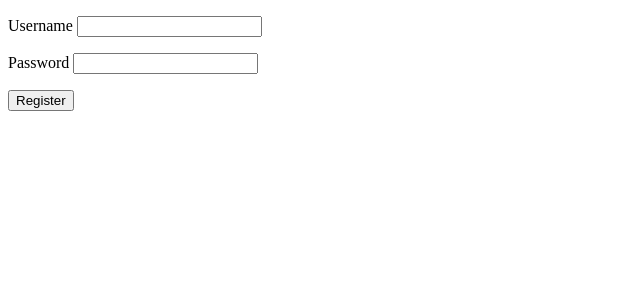
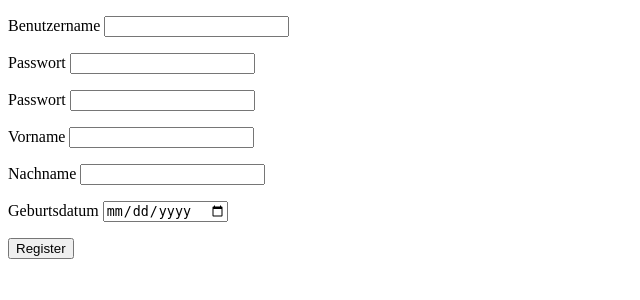
Before and after one commit to Paul01001000/IBS-Project, a Flask app: template templates/register.html in a window 1280 px wide. Shown: the top 300 px of the page, without its empty margins (0-640 px from the left). Run offline with Flask 3, Linux system fonts and the light colour scheme; the template is opened without the code that fills it, so the values that code supplies are empty; parts of the project's set-up code (start-up, migrations or seed data) failed here and were passed over.

```diff
--- a/app.py
+++ b/app.py
@@ -34,9 +34,11 @@ def register():
     res = request.form
     if not res:
         return render_template("register.html")
-    user_data = {k:"" for k in db.USER_HEADERS}
-    user_data["Username"] = res["name"]
-    user_data["Password"] = res["password"]
+    if res["Password"] != res["Password_rep"]:
+        return render_template("register.html")
+    if "" in res.values():
+        return render_template("register.html")
+    user_data = {k:res[k] for k in db.USER_HEADERS}
     if db.create_new_user(user_data):
         return redirect("login")
     else:
--- a/templates/login.html
+++ b/templates/login.html
@@ -3,7 +3,7 @@
 <head>
   <meta charset="UTF-8">
   <meta name="viewport" content="width=device-width, initial-scale=1.0">
-  <title>Login Page</title>
+  <title>Login</title>
   <style>
     body {
       font-family: Arial, sans-serif;
--- a/templates/register.html
+++ b/templates/register.html
@@ -7,8 +7,12 @@
 </head>
 <body>
     <form method="POST" action="http://localhost:5000/register">
-    <p>Username <input type="text" name="name"></p>
-    <p>Password <input type="password" name="password"></p>
+    <p>Benutzername <input type="text" name="Username"></p>
+    <p>Passwort <input type="password" name="Password"></p>
+    <p>Passwort <input type="password" name="Password_rep"></p>
+    <p>Vorname <input type="text" name="Firstname"></p>
+    <p>Nachname <input type="text" name="Lastname"></p>
+    <p>Geburtsdatum <input type="date" name="Date_of_Birth"></p>
     <p><input type="submit" value="Register"></p>
     </form>
 </body>
```
